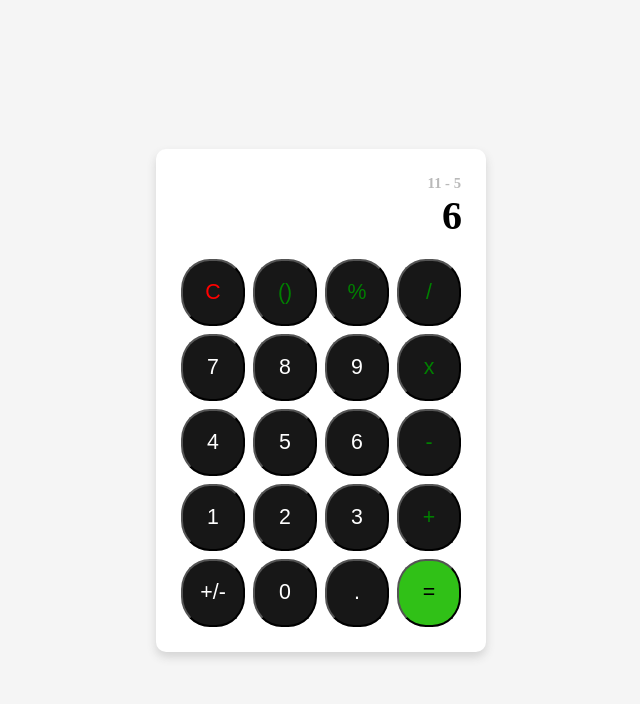
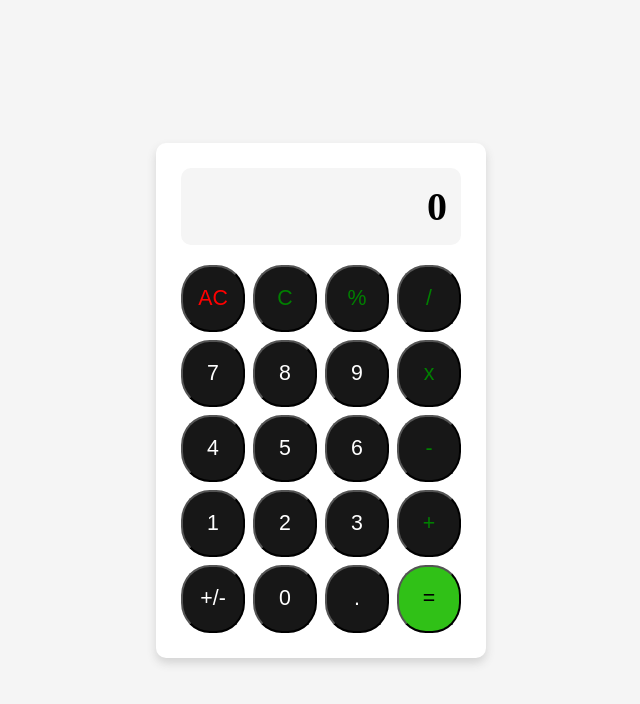
Before and after one commit to anqqq/calculator-vue, a Vue app: page / in a window 1280 px wide. Shown: the top 704 px of the page, without its empty margins (319-959 px from the left). Built offline with nearby package versions, Linux system fonts and the light colour scheme.

Commit message:
finished

```diff
--- a/src/components/Calculator.vue
+++ b/src/components/Calculator.vue
@@ -1,7 +1,17 @@
 <template>
   <div class="wrapper">
-    <Screen />
-    <Keypad />
+    <Screen
+      :currentNum="this.currentNum"
+      :operation="this.operation"
+      :prevNum="this.prevNum"
+    />
+    <Keypad
+      @setCurrentNum="setCurrentNum"
+      @setOperation="setOperation"
+      @calculate="calculate"
+      @clear="clear"
+      @deleteNum="deleteNum"
+    />
   </div>
 </template>
 
@@ -10,8 +20,56 @@ import Keypad from "./Keypad.vue";
 import Screen from "./Screen.vue";
 
 export default {
-  name: "Calculator",
   components: { Screen, Keypad },
+  data() {
+    return {
+      currentNum: "",
+      operation: "",
+      prevNum: "",
+    };
+  },
+  methods: {
+    setCurrentNum(num) {
+      this.currentNum += num;
+    },
+    setOperation(operation) {
+      this.operation = operation;
+      this.prevNum = this.currentNum;
+      this.currentNum = "";
+    },
+    calculate() {
+      if (this.operation === "*") this.multiply();
+      else if (this.operation === "/") this.divide();
+      else if (this.operation === "%") this.percentage();
+      else if (this.operation === "-") this.subtract();
+      else if (this.operation === "+") this.sum();
+      this.prevNum = "";
+      this.operation = "";
+    },
+    multiply() {
+      this.currentNum = this.prevNum * this.currentNum;
+    },
+    divide() {
+      this.currentNum = this.prevNum / this.currentNum;
+    },
+    percentage() {
+      this.currentNum = this.currentNum / 100;
+    },
+    subtract() {
+      this.currentNum = this.prevNum - this.currentNum;
+    },
+    sum() {
+      this.currentNum = +this.prevNum + +this.currentNum;
+    },
+    clear() {
+      this.currentNum = "";
+      this.prevNum = "";
+      this.operation = "";
+    },
+    deleteNum() {
+      this.currentNum = this.currentNum.slice(0, -1);
+    },
+  },
 };
 </script>
 
--- a/src/components/Keypad.vue
+++ b/src/components/Keypad.vue
@@ -1,29 +1,29 @@
 <template>
   <div class="keypad">
-    <button @click="pressed('c')">C</button>
-    <button @click="pressed('()')">()</button>
-    <button @click="pressed('%')">%</button>
-    <button @click="pressed('/')">/</button>
+    <button @click="$emit('clear')">AC</button>
+    <button @click="$emit('deleteNum')">C</button>
+    <button @click="$emit('setOperation', '%')">%</button>
+    <button @click="$emit('setOperation', '/')">/</button>
 
-    <button @click="pressed('7')">7</button>
-    <button @click="pressed('8')">8</button>
-    <button @click="pressed('9')">9</button>
-    <button @click="pressed('*')">x</button>
+    <button @click="$emit('setCurrentNum', 7)">7</button>
+    <button @click="$emit('setCurrentNum', 8)">8</button>
+    <button @click="$emit('setCurrentNum', 9)">9</button>
+    <button @click="$emit('setOperation', '*')">x</button>
 
-    <button @click="pressed('4')">4</button>
-    <button @click="pressed('5')">5</button>
-    <button @click="pressed('6')">6</button>
-    <button @click="pressed('-')">-</button>
+    <button @click="$emit('setCurrentNum', 4)">4</button>
+    <button @click="$emit('setCurrentNum', 5)">5</button>
+    <button @click="$emit('setCurrentNum', 6)">6</button>
+    <button @click="$emit('setOperation', '-')">-</button>
 
-    <button @click="pressed('1')">1</button>
-    <button @click="pressed('2')">2</button>
-    <button @click="pressed('3')">3</button>
-    <button @click="pressed('+')">+</button>
+    <button @click="$emit('setCurrentNum', 1)">1</button>
+    <button @click="$emit('setCurrentNum', 2)">2</button>
+    <button @click="$emit('setCurrentNum', 3)">3</button>
+    <button @click="$emit('setOperation', '+')">+</button>
 
-    <button @click="negateValue">+/-</button>
-    <button @click="pressed('0')">0</button>
-    <button @click="pressed('.')">.</button>
-    <button @click="pressed('=')">=</button>
+    <button>+/-</button>
+    <button @click="$emit('setCurrentNum', 0)">0</button>
+    <button @click="$emit('setCurrentNum', '.')">.</button>
+    <button @click="$emit('calculate')">=</button>
   </div>
 </template>
 
--- a/src/components/Screen.vue
+++ b/src/components/Screen.vue
@@ -1,23 +1,29 @@
 <template>
   <div class="screen">
-    <!-- <small v-if="selectedOperation"
-      >{{ prevNum }} {{ selectedOperation }} {{ currentNum }}</small
-    > -->
-    <small>11 - 5</small>
-    <div>
-      <h1>6</h1>
-    </div>
+    <small v-show="operation">
+      {{ prevNum }} {{ operation }} {{ currentNum }}
+    </small>
+    <h1>{{ currentNum || 0 }}</h1>
   </div>
 </template>
 
 <script>
-export default {};
+export default {
+  props: {
+    currentNum: String,
+    prevNum: String,
+    operation: String,
+  },
+};
 </script>
 
 <style>
 .screen {
   text-align: right;
   margin-bottom: 20px;
+  padding: 15px;
+  border-radius: 10px;
+  background-color: whitesmoke;
 }
 .screen small {
   font-weight: bold;
```
